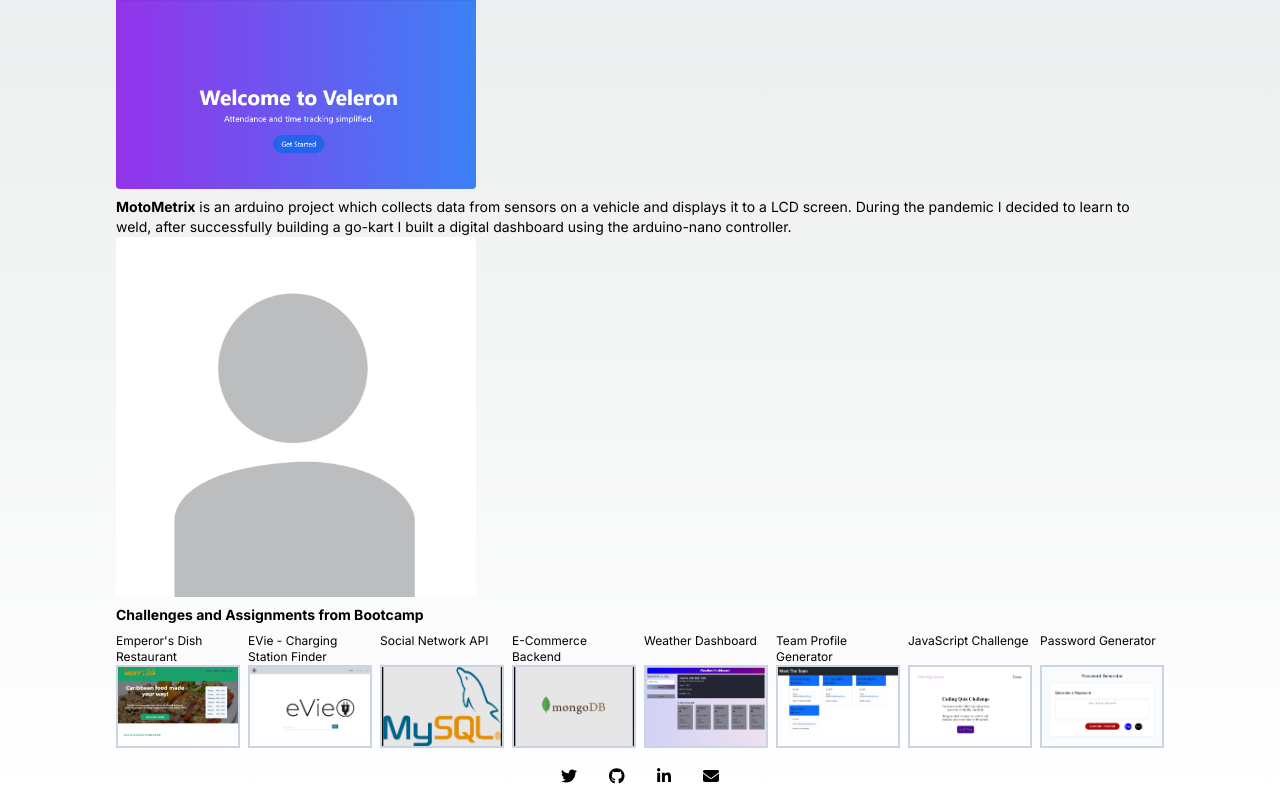
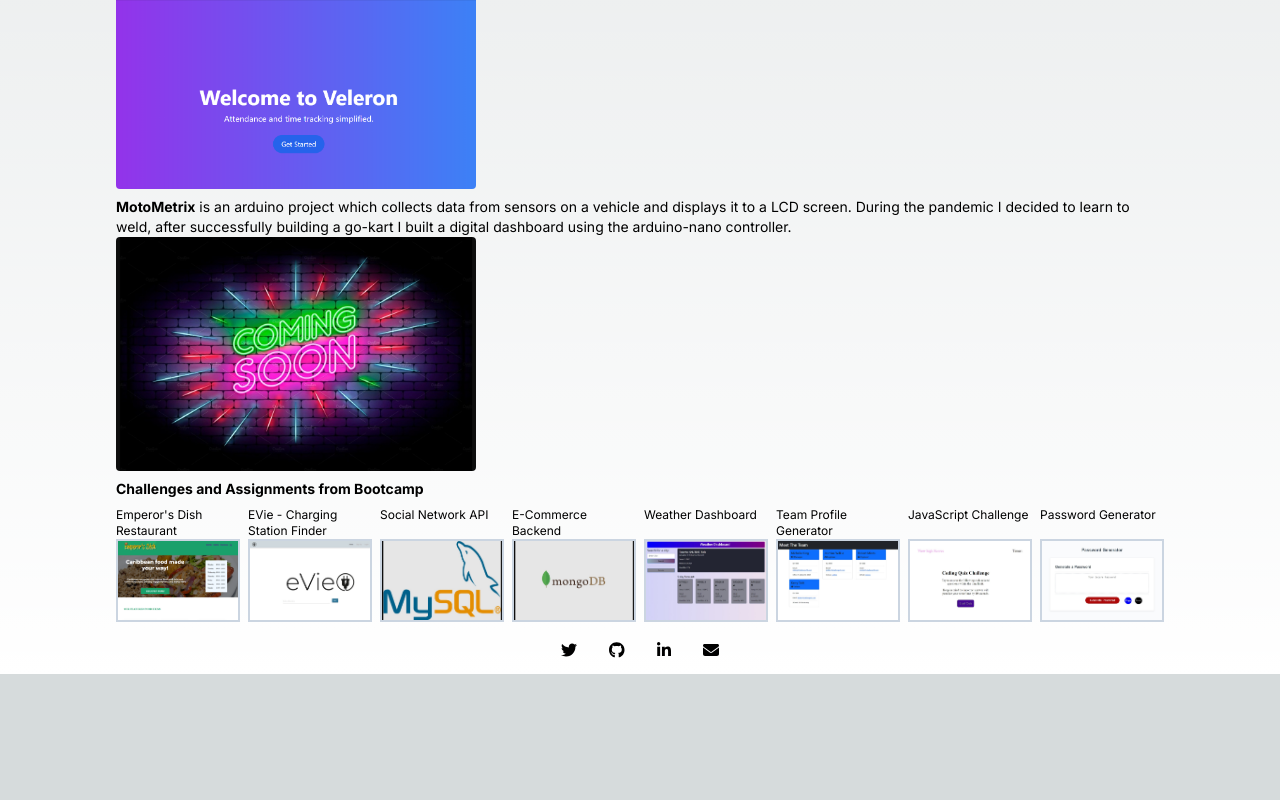
Before and after one commit to gregArijah/portfolio, a Next.js app: page / in a window 1280 px wide. Shown: the part 921-1721 px from the top of the page. After the commit the page ends 1595 px from the top, so only its background shows below. Built offline with nearby package versions, Linux system fonts and the light colour scheme.

Commit message:
added links to bootcamp pages

```diff
--- a/app/components/Projects.tsx
+++ b/app/components/Projects.tsx
@@ -18,7 +18,7 @@ export default function Projects() {
                 {
                     name: "MotoMetrix",
                     description: "is an arduino project which collects data from sensors on a vehicle and displays it to a LCD screen. During the pandemic I decided to learn to weld, after successfully building a go-kart I built a digital dashboard using the arduino-nano controller.",
-                    image: "/placeholder.jpeg",
+                    image: "/images/projects/comingsoon.jpeg",
                     link: "https://github.com/gregArijah/digital-dashboard/"
                 },
             ];
@@ -27,42 +27,42 @@ export default function Projects() {
                 {
                     name: "Emperor's Dish Restaurant",
                     image: "/images/projects/emperors_dish.png",
-                    link: "link to site here"
+                    link: "https://emperors-dish-app.herokuapp.com/"
                 },
                 {
                     name: "EVie - Charging Station Finder",
                     image: "/images/projects/evie.jpeg",
-                    link: "link to site here"
+                    link: "https://yerimechoi.github.io/eVie/"
                 },
                 {
                     name: "Social Network API",
                     image: "/images/projects/social_network_api.jpeg",
-                    link: "link to site here"
+                    link: "https://drive.google.com/file/d/1RoycjaPsk8E1S74Ppugd6MisYlxK5ODc/view"
                 },
                 {
                     name: "E-Commerce Backend",
                     image: "/images/projects/ecommerce_backend.jpeg",
-                    link: "link to site here"
+                    link: "https://drive.google.com/file/d/1GUHcmWtSXxZi5MqFKBizJhMTyS2hSbhb/view"
                 },
                 {
                     name: "Weather Dashboard",
                     image: "/images/projects/weather_dashboard.jpeg",
-                    link: "link to site here"
+                    link: "https://gregarijah.github.io/challenge-6-weather-dashboard/"
                 },
                 {
                     name: "Team Profile Generator",
                     image: "/images/projects/team_profile.jpeg",
-                    link: "link to site here"
+                    link: "https://drive.google.com/file/d/1LF9vyzf8_zUaKiBWMi5ACeH7eV0KrdZE/view"
                 },
                 {
                     name: "JavaScript Challenge",
                     image: "/images/projects/coding_quiz.jpeg",
-                    link: "link to site here"
+                    link: "https://gregarijah.github.io/challenge-4-javascript-quiz/"
                 },
                 {
                     name: "Password Generator",
                     image: "/images/projects/password_generator.jpeg",
-                    link: "link to site here"
+                    link: "https://gregarijah.github.io/challenge-3-password-generator/develop/"
                 },
             ];
 
```
Also changed, not shown: public/images/projects/comingsoon.jpeg (added).
